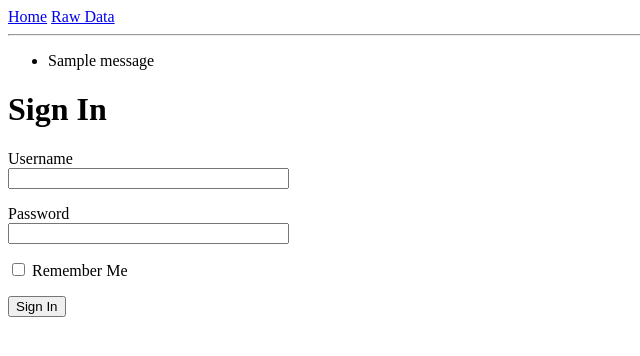
After one commit to anson-vandoren/home-automation, a Flask app: page /login in a window 1280 px wide. The commit adds this page. Shown: the top 356 px of the page, without its empty margins (0-640 px from the left). Run offline with Flask 2, Linux system fonts and the light colour scheme; one stand-in notice (Sample message) is shown.

Commit message:
add raw readings

```diff
--- a/server/app/__init__.py
+++ b/server/app/__init__.py
@@ -1,5 +1,7 @@
 from flask import Flask
+from config import Config
 
 app = Flask(__name__)
+app.config.from_object(Config)
 
 from app import routes
--- /dev/null
+++ b/server/app/forms.py
@@ -0,0 +1,10 @@
+from flask_wtf import FlaskForm
+from wtforms import StringField, PasswordField, BooleanField, SubmitField
+from wtforms.validators import DataRequired
+
+
+class LoginForm(FlaskForm):
+    username = StringField("Username", validators=[DataRequired()])
+    password = PasswordField("Password", validators=[DataRequired()])
+    remember_me = BooleanField("Remember Me")
+    submit = SubmitField("Sign In")
--- a/server/app/routes.py
+++ b/server/app/routes.py
@@ -1,5 +1,6 @@
-from flask import abort, jsonify, render_template, request
+from flask import abort, flash, jsonify, redirect, render_template, request, url_for
 from app import app
+from app.forms import LoginForm
 from app.store import CSVStore
 
 
@@ -30,4 +31,21 @@ def update_from_sensor():
     CSVStore.add_sensor_reading(sensor_name, temp, humidity)
 
     sensor_name = request.json["sensor_name"]
-    return jsonify({"sensor_name": sensor_name}), 200
+    return jsonify({"status": "success"}), 200
+
+
+@app.route("/login", methods=["GET", "POST"])
+def login():
+    form = LoginForm()
+    if form.validate_on_submit():
+        flash(
+            f"Login requested for user {form.username.data}, remember_me={form.remember_me.data}"
+        )
+        return redirect(url_for("index"))
+    return render_template("login.html", title="Sign In", form=form)
+
+
+@app.route("/raw_readings")
+def raw_readings():
+    all_readings = CSVStore.get_all()
+    return render_template("raw_data.html", title="Raw Readings", rows=all_readings)
--- a/server/app/store.py
+++ b/server/app/store.py
@@ -31,3 +31,22 @@ class CSVStore:
                     }
             else:
                 return None
+
+    @classmethod
+    def get_all(cls):
+        if not os.path.exists(cls.filename):
+            return None
+        with open(cls.filename, "r") as csv_file:
+            ret_data = []
+            for row in csv_file.readlines():
+                timestamp, sensor_name, temperature, humidity = row.split(",")
+                ret_data.append(
+                    {
+                        "timestamp": timestamp,
+                        "sensor_name": sensor_name,
+                        "temperature": temperature,
+                        "humidity": humidity,
+                    }
+                )
+
+            return ret_data
--- a/server/app/templates/base.html
+++ b/server/app/templates/base.html
@@ -7,8 +7,18 @@
     {% endif %}
   </head>
   <body>
-    <div><a href="/index">Home</a></div>
+    <div>
+      <a href="{{ url_for('index') }}">Home</a>
+      <a href="{{ url_for('raw_readings') }}">Raw Data</a>
+      <!-- <a href="{{ url_for('login') }}">Login</a> -->
+    </div>
     <hr />
-    {% block content %}{% endblock %}
+    {% with messages = get_flashed_messages() %} {% if messages %}
+    <ul>
+      {% for message in messages %}
+      <li>{{ message }}</li>
+      {% endfor %}
+    </ul>
+    {% endif %} {% endwith %} {% block content %}{% endblock %}
   </body>
 </html>
--- /dev/null
+++ b/server/app/templates/login.html
@@ -0,0 +1,22 @@
+{% extends "base.html" %} {% block content %}
+<h1>Sign In</h1>
+<form action="" method="post" novalidate>
+  {{ form.hidden_tag() }}
+  <p>
+    {{ form.username.label }}<br />
+    {{ form.username(size=32) }}
+    {% for error in form.username.errors %}
+    <span style="color: red;">[{{ error }}]</span>
+    {% endfor %}
+  </p>
+  <p>
+    {{ form.password.label }}<br />
+    {{ form.password(size=32) }}
+    {% for error in form.password.errors %}
+    <span style="color: red;">[{{ error }}]</span>
+    {% endfor %}
+  </p>
+  <p>{{ form.remember_me() }} {{ form.remember_me.label }}</p>
+  <p>{{ form.submit() }}</p>
+</form>
+{% endblock %}
--- /dev/null
+++ b/server/config.py
@@ -0,0 +1,5 @@
+import os
+
+
+class Config:
+    SECRET_KEY = os.environ.get("SECRET_KEY") or "superhandydandypassword"
--- a/server/requirements.txt
+++ b/server/requirements.txt
@@ -1,2 +1,3 @@
 Flask==1.0.3
 python-dotenv==0.10.3
+Flask-WTF==0.14.2
```
Also changed, not shown: server/app/templates/raw_data.html (added, +32 -0 lines).
